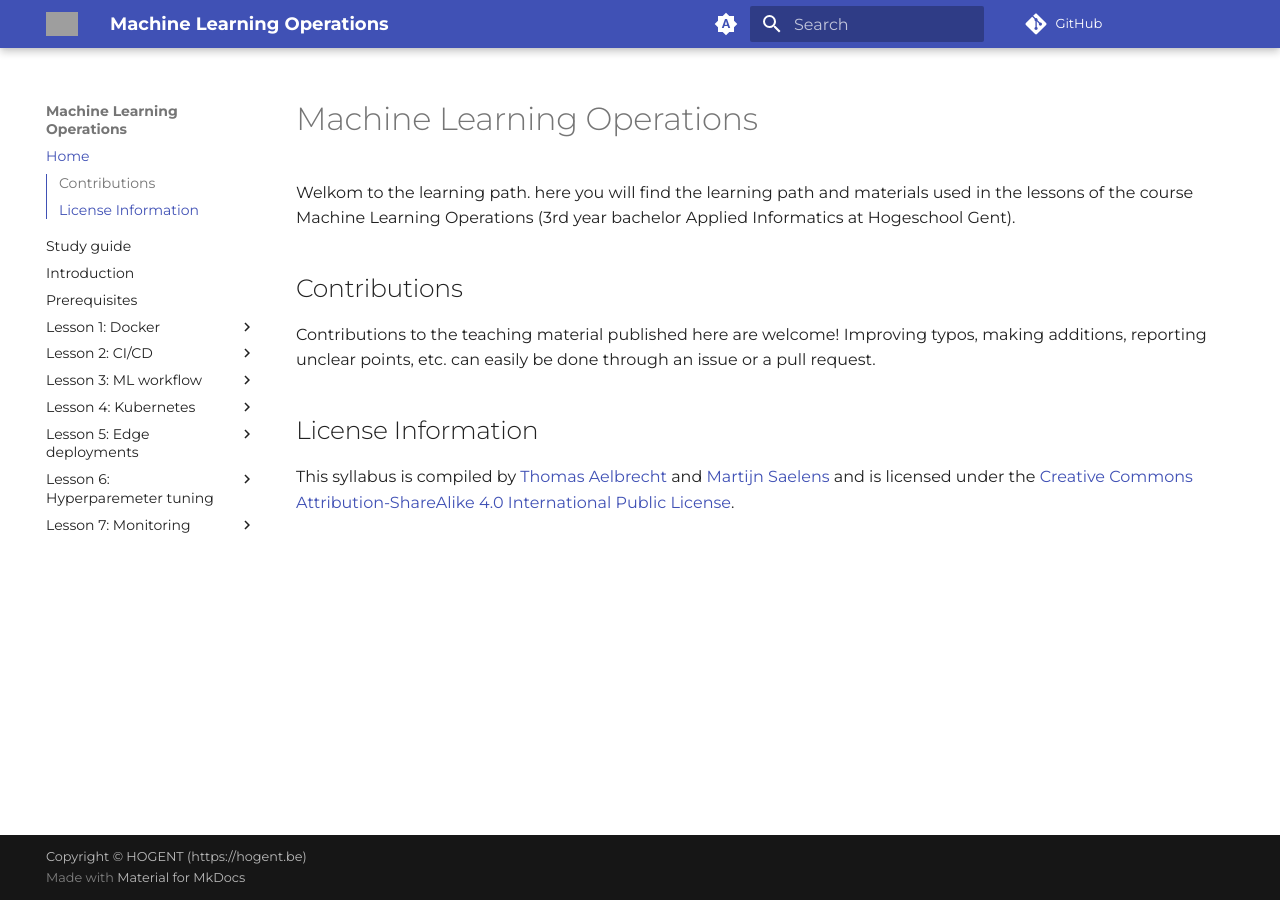
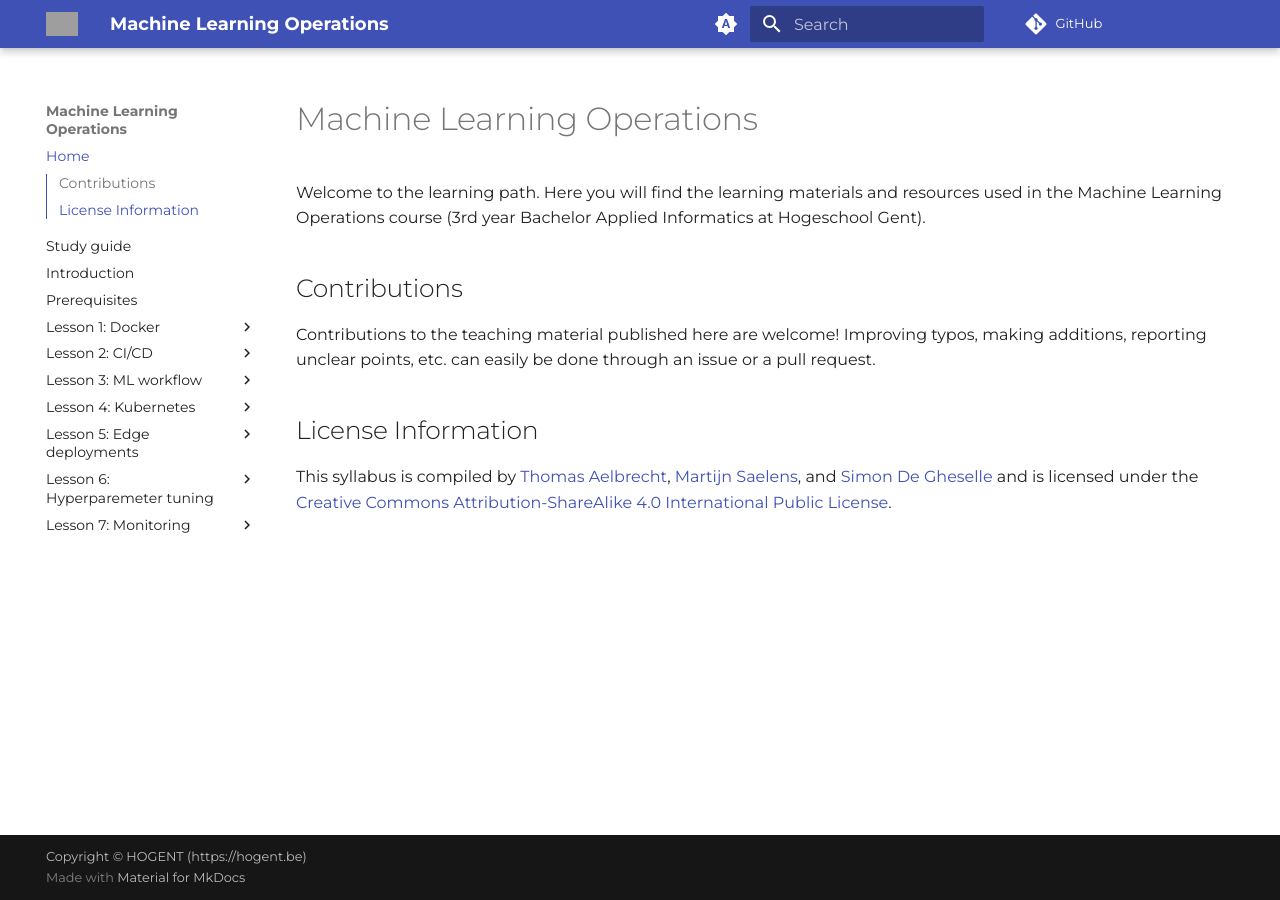
Before and after one commit to HOGENT-MLOps/mlops-slides, an MkDocs documentation site: the page built from docs/index.md, in a window 1280 px wide. Built offline with MkDocs 1.6.1 and Material for MkDocs 9.7.7, drawn with Linux system fonts in a browser that asks for light colours; comment, search, counter and statistics services are not loaded; grey boxes are pictures that could not be loaded.

Commit message:
Add Simon to home page

```diff
--- a/docs/index.md
+++ b/docs/index.md
@@ -1,6 +1,6 @@
 # Machine Learning Operations
 
-Welkom to the learning path. here you will find the learning path and materials used in the lessons of the course Machine Learning Operations (3rd year bachelor Applied Informatics at Hogeschool Gent).
+Welcome to the learning path. Here you will find the learning materials and resources used in the Machine Learning Operations course (3rd year Bachelor Applied Informatics at Hogeschool Gent).
 
 ## Contributions
 
@@ -8,4 +8,4 @@
 
 ## License Information
 
-This syllabus is compiled by [Thomas Aelbrecht](https://github.com/thomasaelbrecht) and [Martijn Saelens](mailto:martijn.saelens@hogent.be) and is licensed under the [Creative Commons Attribution-ShareAlike 4.0 International Public License](https://creativecommons.org/licenses/by-sa/4.0/).
+This syllabus is compiled by [Thomas Aelbrecht](https://github.com/thomasaelbrecht), [Martijn Saelens](mailto:martijn.saelens@hogent.be), and [Simon De Gheselle](mailto:simon.degheselle@hogent.be) and is licensed under the [Creative Commons Attribution-ShareAlike 4.0 International Public License](https://creativecommons.org/licenses/by-sa/4.0/).
```
